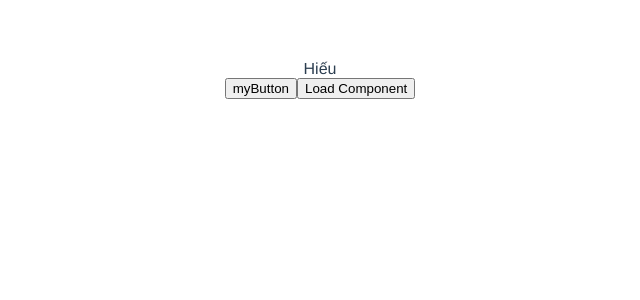
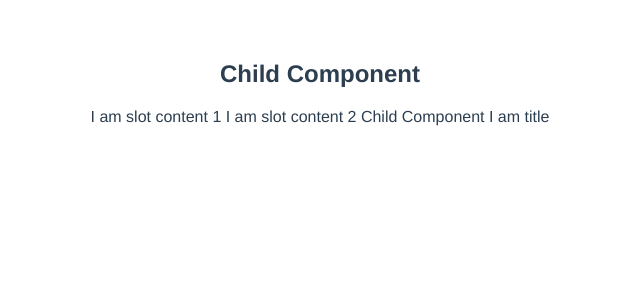
Before and after one commit to lrandom/vue-cy, a Vue app: page / in a window 1280 px wide. Shown: the top 300 px of the page, without its empty margins (320-960 px from the left). Built offline with nearby package versions, Linux system fonts and the light colour scheme.

Commit message:
slot scope params

```diff
--- a/src/App.vue
+++ b/src/App.vue
@@ -1,23 +1,15 @@
 <template>
   <div id="app">
-    <CyVietNam v-if="loadComponent"
-               @conChoBoTien="_boLayTien"
-               :content="content"></CyVietNam>
-    <Hieu></Hieu>
-
-    <MyButton></MyButton>
-    <button @click="loadComponent=!loadComponent">Load Component</button>
+    <ParentComponent></ParentComponent>
   </div>
 </template>
 
 <script>
-import CyVietNam from "./components/CyVietNam";
-import Hieu from "./components/Hieu";
+import ParentComponent from "./components/ParentComponent";
 export default {
   name: 'App',
   components: {
-    Hieu,
-    CyVietNam
+    ParentComponent
   },
   data() {
     return {
--- /dev/null
+++ b/src/components/ChildComponent.vue
@@ -0,0 +1,30 @@
+<template>
+  <div>
+    <h2>Child Component</h2>
+    <div>
+      <slot name="slot1">
+       Hello. I am Child Component
+      </slot>
+
+      <slot name="slot2" :content="content" :title="title">
+
+      </slot>
+    </div>
+  </div>
+</template>
+
+<script>
+export default {
+  name: "ChildComponent",
+  data: function () {
+    return {
+      content:'Child Component',
+      title:'I am title'
+    }
+  }
+}
+</script>
+
+<style scoped>
+
+</style>
--- /dev/null
+++ b/src/components/ParentComponent.vue
@@ -0,0 +1,30 @@
+<template>
+  <div>
+    <ChildComponent>
+      <template #slot1>
+        I am slot content 1
+      </template>
+
+      <template #slot2="{content,title}">
+        I am slot content 2
+        {{ content }}
+        {{title}}
+      </template>
+    </ChildComponent>
+  </div>
+</template>
+
+<script>
+import ChildComponent from "./ChildComponent";
+
+export default {
+  name: "ParentComponent",
+  components: {
+    ChildComponent
+  }
+}
+</script>
+
+<style scoped>
+
+</style>
--- /dev/null
+++ b/src/g-components.js
@@ -0,0 +1,12 @@
+export const myButton = {
+    data() {
+        return{
+            buttonText:'myButton'
+        }
+    },
+    template:'<button>{{buttonText}}</button>'
+}
+
+export const mySelect = {
+    template: '<select><option>Vui lòng chọn</option></select>'
+}
--- a/src/main.js
+++ b/src/main.js
@@ -1,20 +1,12 @@
 import Vue from 'vue'
 import App from './App.vue'
+import {myButton, mySelect} from "./g-components";
 
 Vue.config.productionTip = false
 
-Vue.component('MyButton',{
-    data() {
-        return{
-            buttonText:'myButton'
-        }
-    },
-    template:'<button>{{buttonText}}</button>'
-})
+Vue.component('MyButton',myButton)
 
-Vue.component('MySelect',{
-    template:`<select><option>Vui lòng chọn</option></select>`
-})
+Vue.component('MySelect',mySelect)
 
 Vue.filter('toUpperCase', function (value) {
     return value.toUpperCase();
```
